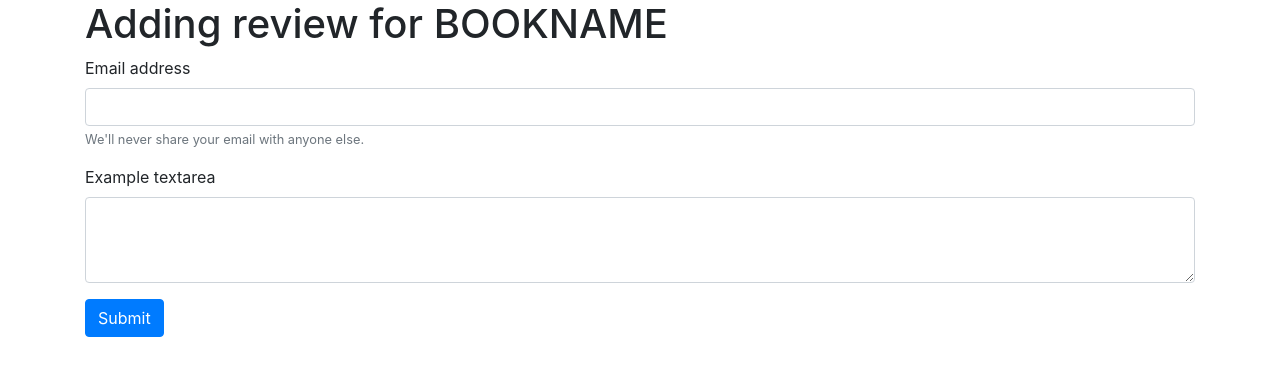
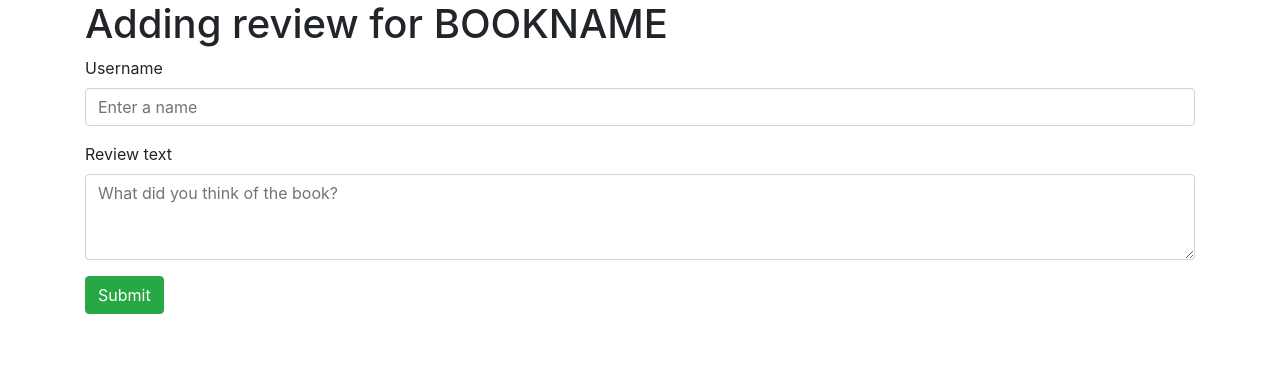
Before and after one commit to seakonn/milestone-three, a Flask app: template templates/addreview.html in a window 1280 px wide. Shown: the part 56-432 px from the top of the page. Run offline with Flask 2, Linux system fonts and the light colour scheme; the template is opened without the code that fills it, so the values that code supplies are empty; some libraries are stand-ins or nearby versions.

Commit message:
Customised bootstrap form

```diff
--- a/templates/addreview.html
+++ b/templates/addreview.html
@@ -4,17 +4,16 @@
     <h1>Adding review for BOOKNAME</h1>
     <form>
         <div class="form-group">
-            <label for="exampleInputEmail1">Email address</label>
-            <input type="text" class="form-control" id="exampleInputEmail1" aria-describedby="emailHelp">
-            <small id="emailHelp" class="form-text text-muted">We'll never share your email with anyone else.</small>
+            <label>Username</label>
+            <input type="text" class="form-control" placeholder="Enter a name">
         </div>
 
         <div class="form-group">
-            <label for="exampleFormControlTextarea1">Example textarea</label>
-            <textarea class="form-control" id="exampleFormControlTextarea1" rows="3"></textarea>
+            <label>Review text</label>
+            <textarea class="form-control" placeholder="What did you think of the book?" rows="3"></textarea>
         </div>
 
-        <button type="submit" class="btn btn-primary">Submit</button>
+        <button type="submit" class="btn btn-success">Submit</button>
     </form>
 </div>
 
```
